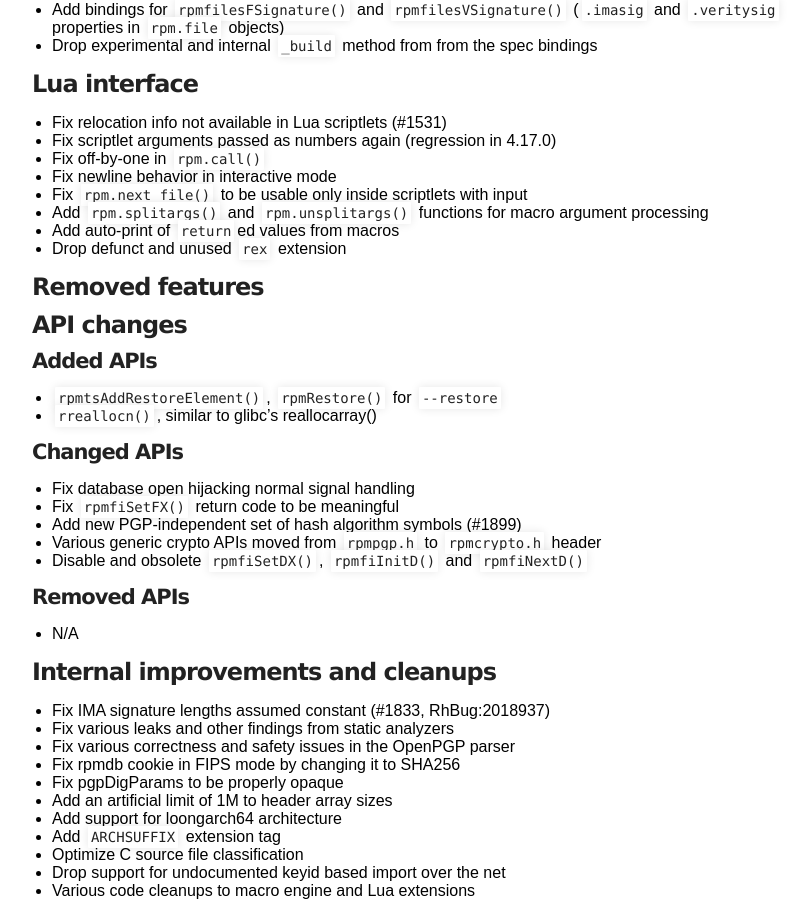
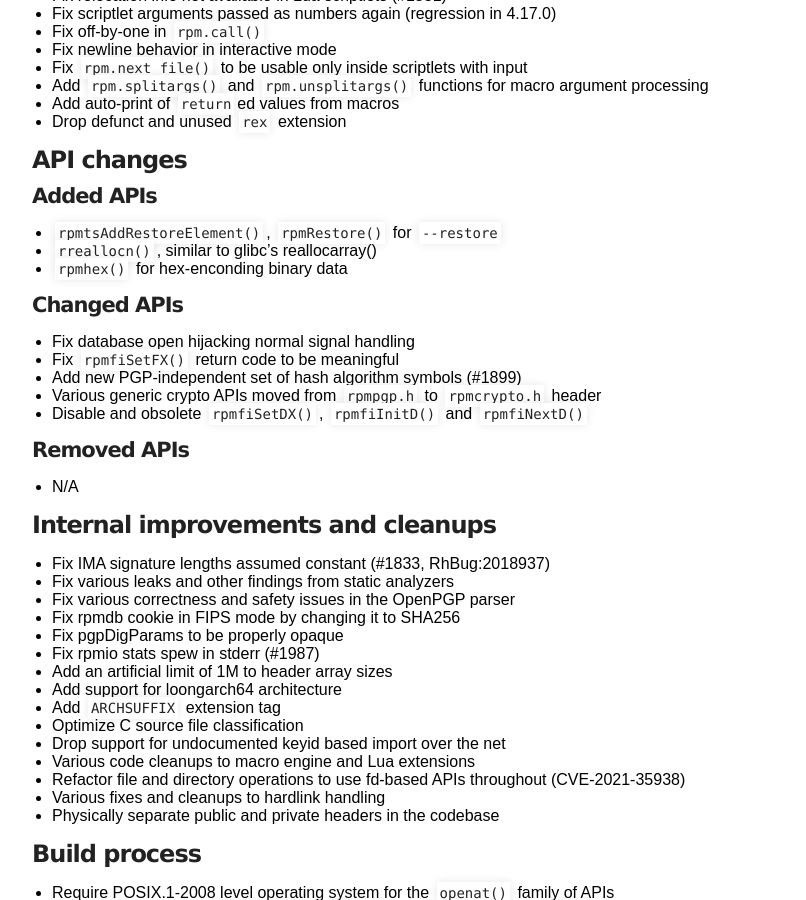
Before and after one commit to rpm-software-management/rpm-web, a Jekyll site: the page built from wiki/Releases/4.18.0.md, in a window 1280 px wide and 900 px high, scrolled down 2402 px. Shown: the whole window, without its empty margins (218-1024 px from the left). Built offline with Jekyll 4.4.1, drawn with Linux system fonts in a browser that asks for light colours; some of the changed text lies outside the part shown.

Commit message:
Minor tweaks to 4.18 relnotes, remove unused sections etc

```diff
--- a/wiki/Releases/4.18.0.md
+++ b/wiki/Releases/4.18.0.md
@@ -127,13 +119,12 @@ title: rpm.org - Releases
 * Add auto-print of `return`ed values from macros
 * Drop defunct and unused `rex` extension
 
-### Removed features
-
 ### API changes
 
 #### Added APIs
 * `rpmtsAddRestoreElement()`, `rpmRestore()` for `--restore`
 * `rreallocn()`, similar to glibc's reallocarray()
+* `rpmhex()` for hex-enconding binary data
 
 #### Changed APIs
 * Fix database open hijacking normal signal handling
@@ -151,6 +142,7 @@ title: rpm.org - Releases
 * Fix various correctness and safety issues in the OpenPGP parser
 * Fix rpmdb cookie in FIPS mode by changing it to SHA256
 * Fix pgpDigParams to be properly opaque
+* Fix rpmio stats spew in stderr (#1987)
 * Add an artificial limit of 1M to header array sizes
 * Add support for loongarch64 architecture
 * Add `ARCHSUFFIX` extension tag
```
Also changed, not shown: other parts of wiki/Releases/4.18.0.md (+0 -8 lines).
